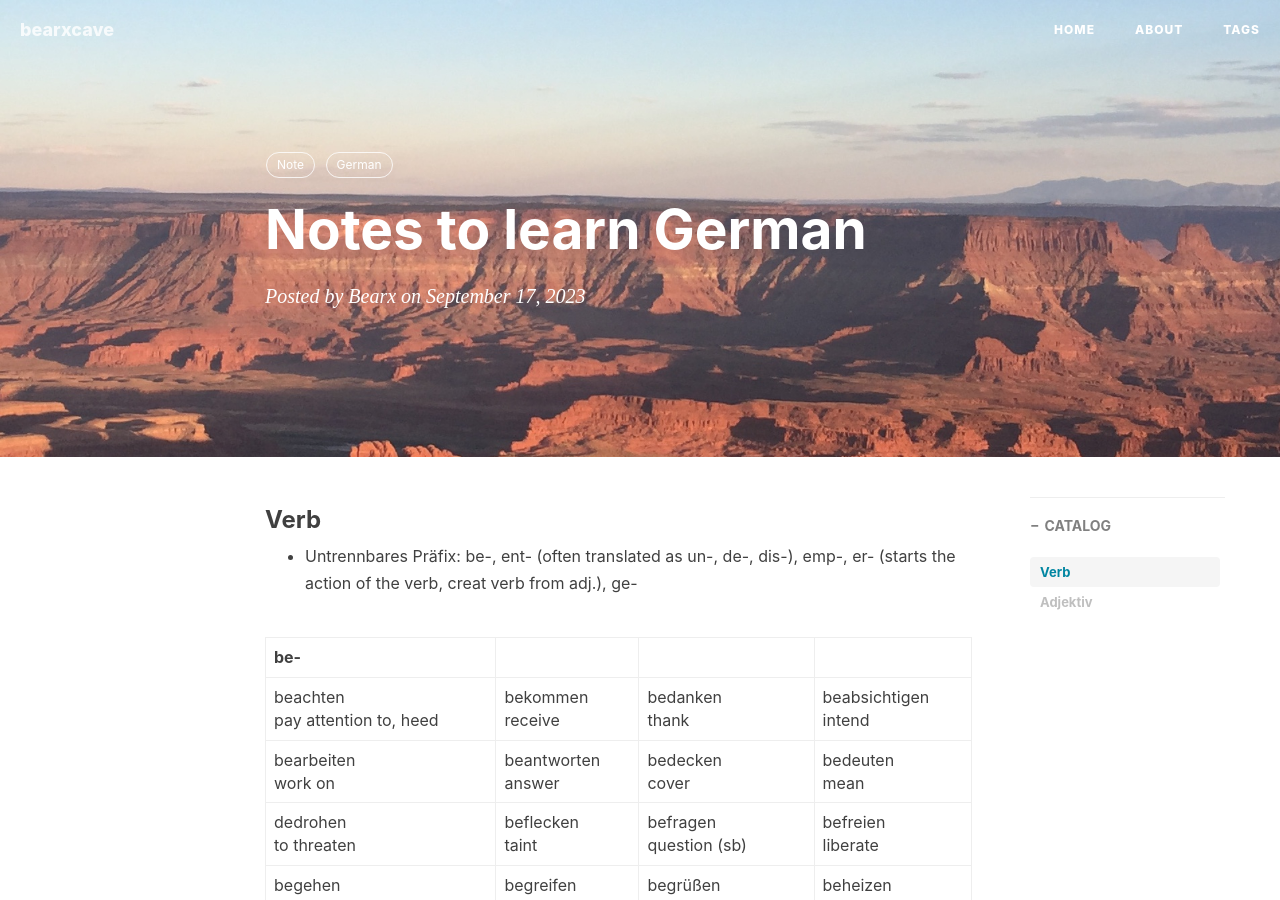
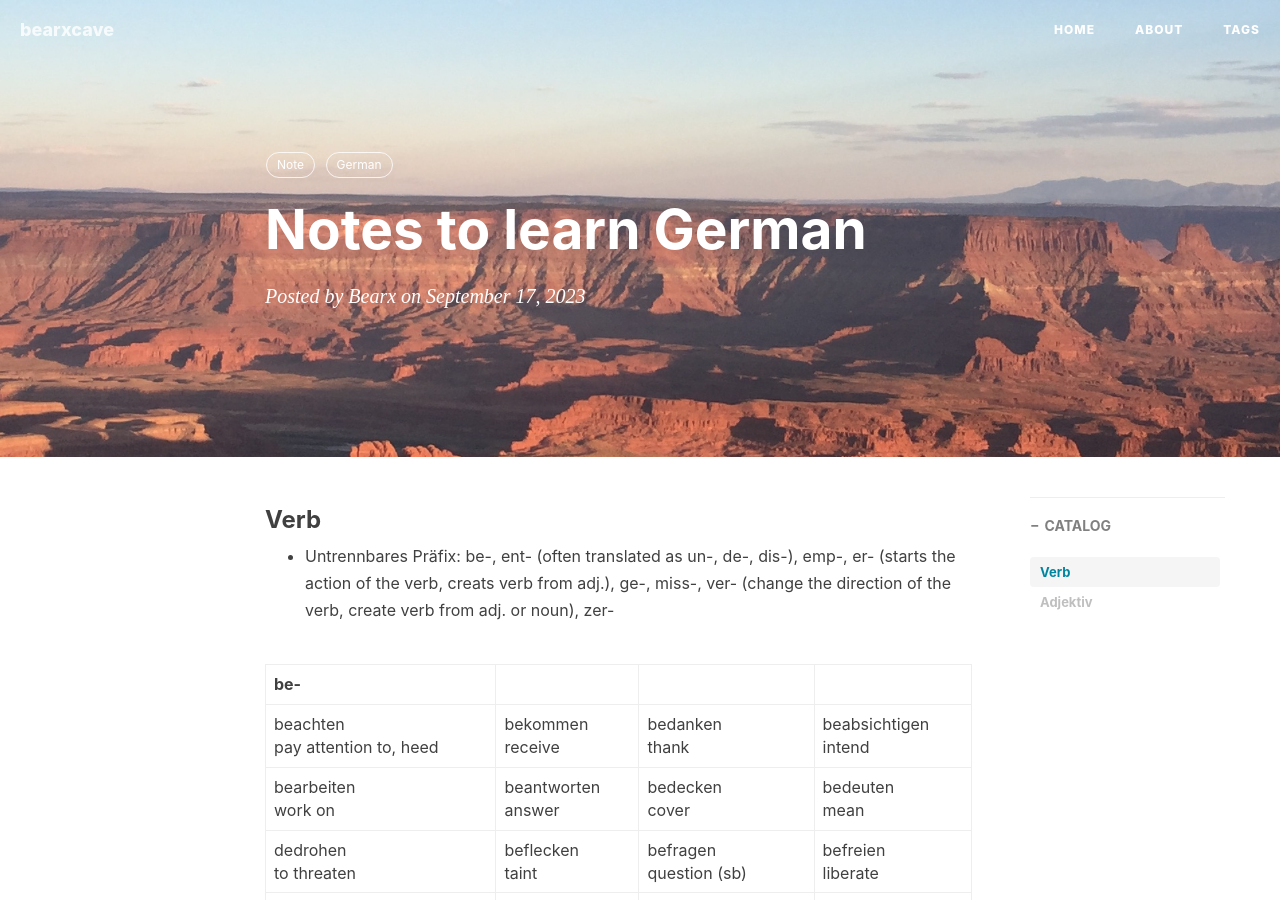
Before and after one commit to Bearxcave/Bearxcave.github.io, a Jekyll site: the page built from _posts/2023-09-17-Deutsch-learnen.md, in a window 1280 px wide and 900 px high. Built offline with Jekyll 4.4.1, drawn with Linux system fonts in a browser that asks for light colours; nearby versions of some CDN libraries; comment, search, counter and statistics services are not loaded; some of the changed lines change nothing that is shown; some of the changed text lies outside the part shown.

Commit message:
Update 2023-09-17-Deutsch-learnen.md

```diff
--- a/_posts/2023-09-17-Deutsch-learnen.md
+++ b/_posts/2023-09-17-Deutsch-learnen.md
@@ -12,7 +12,7 @@ tags:
 
 ### Verb
 
-* Untrennbares Präfix: be-, ent- (often translated as un-, de-, dis-), emp-, er- (starts the action of the verb, creat verb from adj.), ge-
+* Untrennbares Präfix: be-, ent- (often translated as un-, de-, dis-), emp-, er- (starts the action of the verb, creats verb from adj.), ge-, miss-, ver- (change the direction of the verb, create verb from adj. or noun), zer-
 
 | be- |  |  |  |
 | ---- | ---- | ---- | ---- |
@@ -46,6 +46,18 @@ zB, Er antwortet mir nicht. - Er beantwortet die Frage nicht.
 | gebieten<br>command, demand | gebrauchen<br>use | gedenken<br>commemorate | gefallen<br>like, enjoy |
 | gehören<br>belong to | genießen<br>enjoy | gestehen<br>confess | geziemen<br>befit (sb), behoove |
 
+| ver- |  |  |  |
+| ---- | ---- | ---- | ---- |
+| verlaufen<br>lost | verhugern<br>starve | versteinern<br>pertrify, turn into stone | vereinfachen<br>simplify |
+| ... |  |  |  |
+
+| zer- |  |  |  |
+| ---- | ---- | ---- | ---- |
+| zerstören<br>destroy | zerteilen<br>cut off | zerbeißen<br>chew, bite into two | zerpflücken<br>pick apart |
+| ... |  |  |  |
+
+* trennbares Präfix:
+
 ### Adjektiv
 
 * Genus
```
